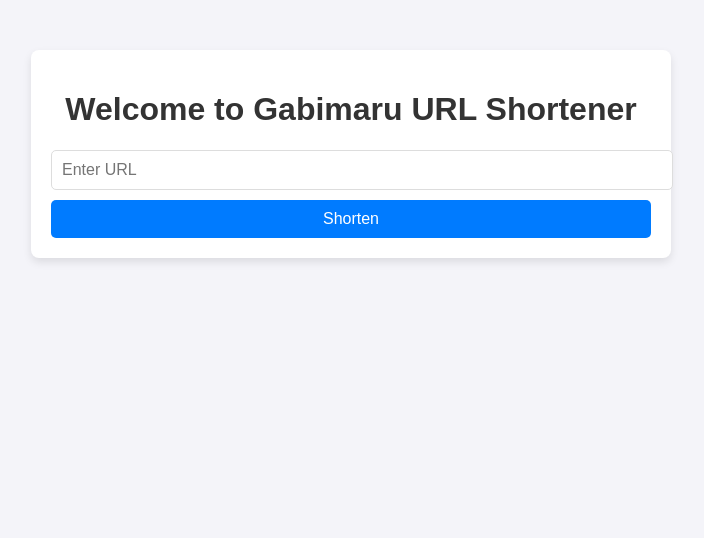
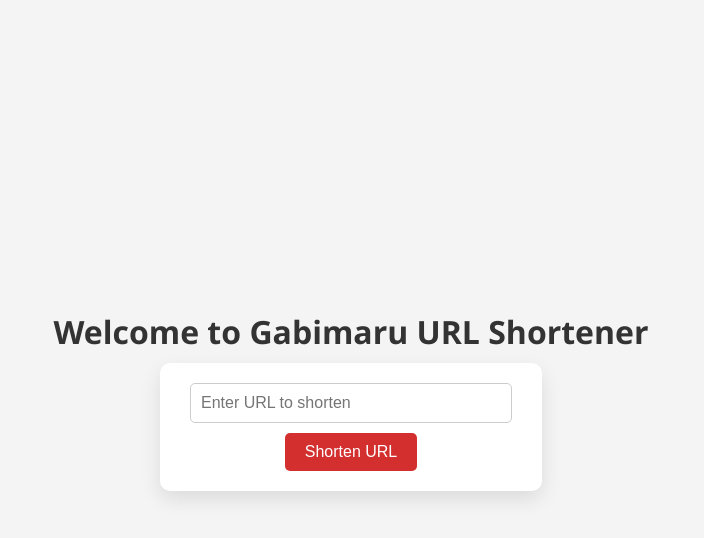
Before and after one commit to Gabimaru-Dev/Url-shortener, a website: page public/index.html in a window 1280 px wide. Shown: the whole page, without its empty margins (289-993 px from the left). Drawn offline with Linux system fonts and the light colour scheme.

Commit message:
Update index.html

```diff
--- a/public/index.html
+++ b/public/index.html
@@ -1,21 +1,74 @@
 <!DOCTYPE html>
 <html lang="en">
 <head>
-  <meta charset="UTF-8">
-  <meta name="viewport" content="width=device-width, initial-scale=1.0">
+  <meta charset="UTF-8" />
+  <meta name="viewport" content="width=device-width, initial-scale=1.0"/>
   <title>Gabimaru URL Shortener</title>
-  <link rel="stylesheet" href="/style.css">
+  <style>
+    body {
+      font-family: 'Segoe UI', sans-serif;
+      background: #f4f4f4;
+      color: #333;
+      display: flex;
+      flex-direction: column;
+      align-items: center;
+      justify-content: center;
+      height: 100vh;
+      margin: 0;
+    }
+
+    h1 {
+      margin-bottom: 10px;
+    }
+
+    form {
+      display: flex;
+      flex-direction: column;
+      align-items: center;
+      gap: 10px;
+      background: #fff;
+      padding: 20px 30px;
+      border-radius: 10px;
+      box-shadow: 0 8px 20px rgba(0, 0, 0, 0.1);
+    }
+
+    input[type="text"] {
+      padding: 10px;
+      width: 300px;
+      border-radius: 5px;
+      border: 1px solid #ccc;
+      font-size: 16px;
+    }
+
+    button {
+      padding: 10px 20px;
+      background-color: #d32f2f;
+      color: white;
+      border: none;
+      border-radius: 5px;
+      font-size: 16px;
+      cursor: pointer;
+    }
+
+    button:hover {
+      background-color: #b71c1c;
+    }
+
+    #result {
+      margin-top: 20px;
+    }
+  </style>
 </head>
 <body>
-  <div class="container">
-    <h1>Welcome to Gabimaru URL Shortener</h1>
- <form id="shorten-form">
-  <input type="text" id="url-input" placeholder="Enter URL" required>
-  <button type="submit">Shorten</button>
-</form>
-<div id="result"></div>
-    </div>
-  </div>
-  <script src="/script.js"></script>
+  <h1>Welcome to Gabimaru URL Shortener</h1>
+
+  <form id="shorten-form">
+    <input type="text" id="url-input" placeholder="Enter URL to shorten" required />
+    <button type="submit">Shorten URL</button>
+  </form>
+
+  <div id="result"></div>
+
+  <script src="script.js"></script>
 </body>
 </html>
```
